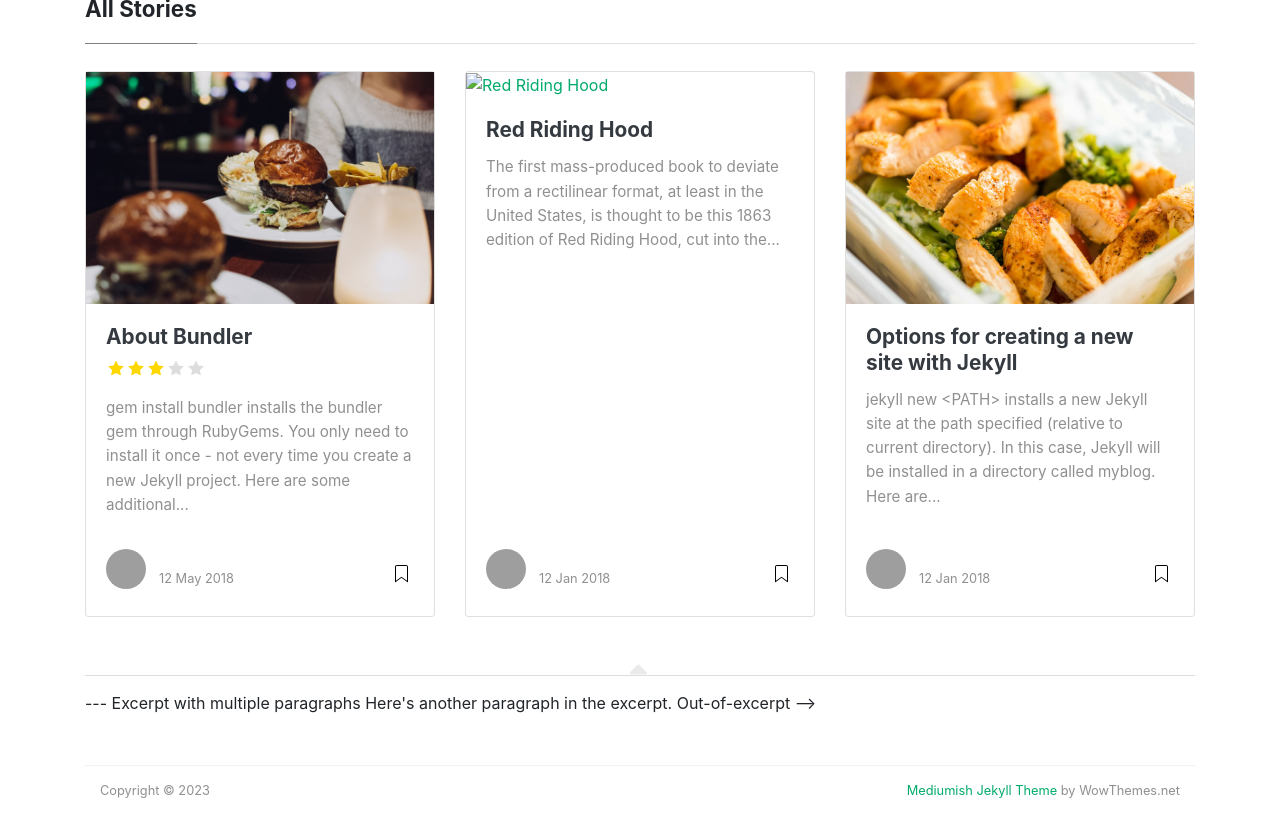
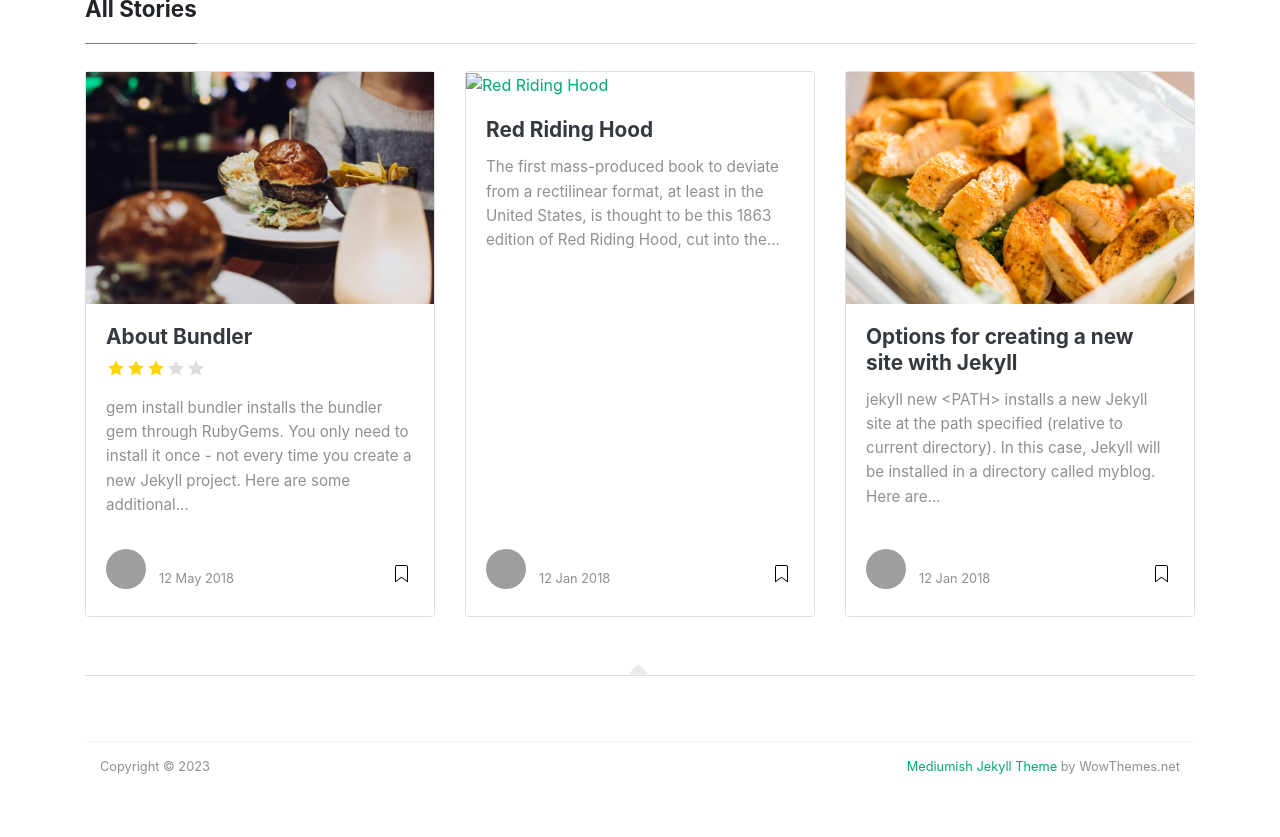
Before and after one commit to LawrenJ/LawrenJ.github.io, a Jekyll site: the page built from index.html, in a window 1280 px wide and 900 px high, scrolled down 537 px, cut to the strip 26-863 px from the top of the window. Built offline with Jekyll 4.4.1, drawn with Linux system fonts in a browser that asks for light colours; nearby versions of some CDN libraries; the list of posts is cut into pages by our own code; grey boxes are pictures that could not be loaded.

Commit message:
Update default.html

```diff
--- a/_layouts/default.html
+++ b/_layouts/default.html
@@ -130,17 +130,7 @@ ga('send', 'pageview');
 
 </div>
 
----
-excerpt_separator: <!--more-->
----
-{{ post.image }}
-Excerpt with multiple paragraphs
 
-Here's another paragraph in the excerpt.
-<!--more-->
-Out-of-excerpt
-
--->
 <!-- Begin Footer
 ================================================== -->
 <footer class="footer">
```
